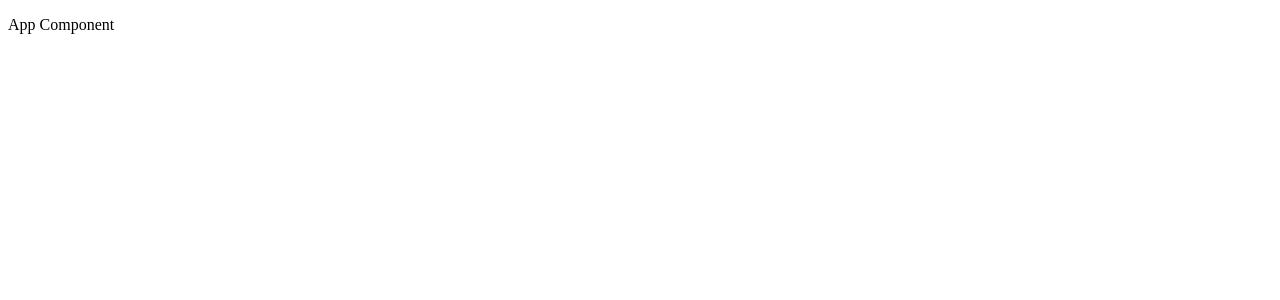
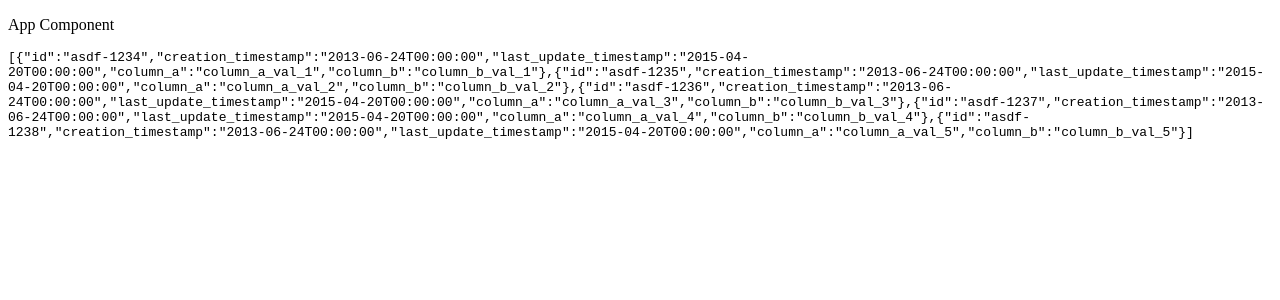
Before and after one commit to squidmin/angular-labs, an Angular app: page / in a window 1280 px wide. Shown: the top 300 px of the page. Built offline with nearby package versions, Linux system fonts and the light colour scheme.

Commit message:
Add: sample table data

```diff
--- a/src/app/app.component.html
+++ b/src/app/app.component.html
@@ -1 +1,6 @@
 <p>App Component</p>
+<div>
+  <code>
+    <app-table></app-table>
+  </code>
+</div>
--- a/src/app/components/table/table.component.ts
+++ b/src/app/components/table/table.component.ts
@@ -1,4 +1,21 @@
 import {Component, OnInit} from '@angular/core';
+
+export interface Row {
+  id: string,
+  creation_timestamp: string,
+  last_update_timestamp: string,
+  column_a: string,
+  column_b: string,
+  field_added_with_update?: number,  // Optional
+}
+
+const SAMPLE_DATA: Row[] = [
+  {id: "asdf-1234", creation_timestamp: "2013-06-24T00:00:00", last_update_timestamp: "2015-04-20T00:00:00", column_a: "column_a_val_1", column_b: "column_b_val_1"},
+  {id: "asdf-1235", creation_timestamp: "2013-06-24T00:00:00", last_update_timestamp: "2015-04-20T00:00:00", column_a: "column_a_val_2", column_b: "column_b_val_2"},
+  {id: "asdf-1236", creation_timestamp: "2013-06-24T00:00:00", last_update_timestamp: "2015-04-20T00:00:00", column_a: "column_a_val_3", column_b: "column_b_val_3"},
+  {id: "asdf-1237", creation_timestamp: "2013-06-24T00:00:00", last_update_timestamp: "2015-04-20T00:00:00", column_a: "column_a_val_4", column_b: "column_b_val_4"},
+  {id: "asdf-1238", creation_timestamp: "2013-06-24T00:00:00", last_update_timestamp: "2015-04-20T00:00:00", column_a: "column_a_val_5", column_b: "column_b_val_5"},
+];
 
 @Component({
   selector: 'app-table',
@@ -6,7 +23,7 @@ import {Component, OnInit} from '@angular/core';
   styleUrls: ['./table.component.css']
 })
 export class TableComponent implements OnInit {
-  placeholder: string = JSON.stringify({key: 'value'});
+  placeholder: string = JSON.stringify(SAMPLE_DATA);
 
   constructor() {
   }
```
